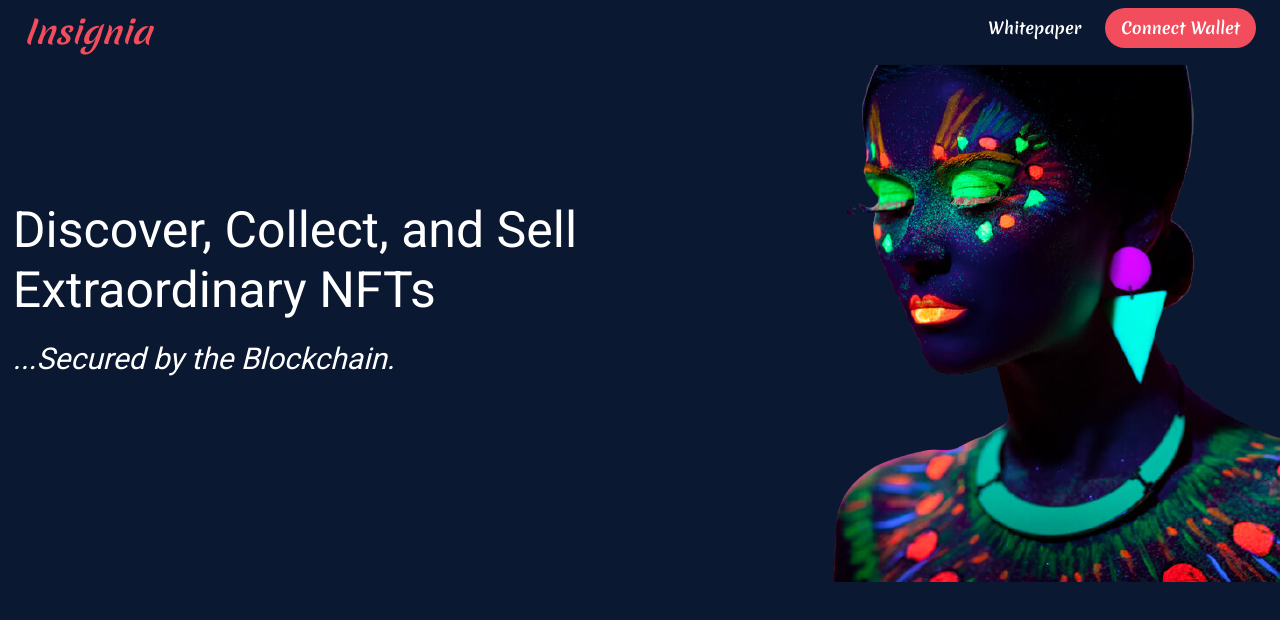
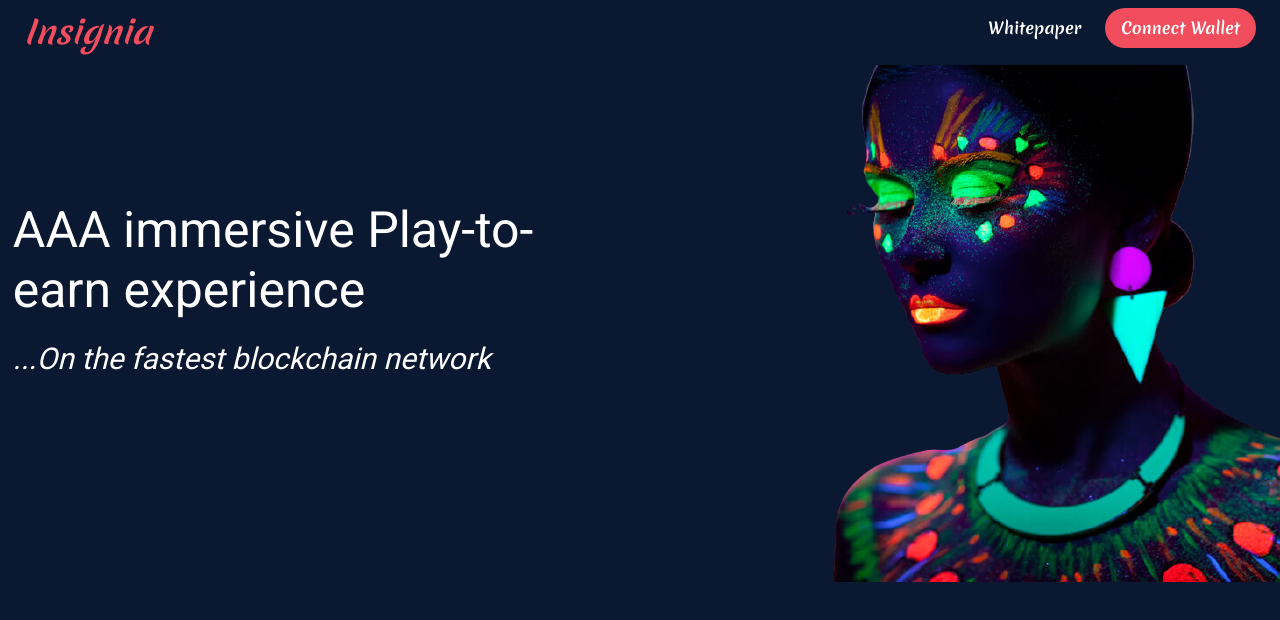
Before and after one commit to george-shammar/Insignia, a React (Create React App) app: page / in a window 1280 px wide. Shown: the top 620 px of the page. Built offline with nearby package versions, Linux system fonts and the light colour scheme.

Commit message:
Update image

```diff
--- a/src/components/Home.js
+++ b/src/components/Home.js
@@ -9,8 +9,8 @@ const SECOND_PAGE = '15_SECONDS';
 const FirstComponent = () => (
   <div className="front animate__animated animate__fadeIn">
       <div className="heading">
-        <p className="white title-one">Discover, Collect, and Sell Extraordinary NFTs</p>
-        <p className="white title-two">...Secured by the Blockchain.</p>
+        <p className="white title-one">AAA immersive Play-to-earn experience</p>
+        <p className="white title-two">...On the fastest blockchain network</p>
       </div>
       {/* <p><Link to="/Whitepaper" className="px-3 border-0 rounded-pill p-2 wallet white enter">Explore the Market Place</Link></p> */}
   </div>
@@ -19,7 +19,7 @@ const FirstComponent = () => (
 const SecondComponent = () => (
   <div className="frame animate__animated animate__fadeIn second">
       <div className="heading">
-        <p className="white title-three">The Best of African and Carribean Creative Talents in One Place</p>
+        <p className="white title-three">Place holder</p>
         <p className="white title-two">...Rare Arts and Digital Assets.</p>
       </div>
       {/* <p><Link to="/MarketPLace" className="px-3 border-0 rounded-pill p-2 wallet white enter">Explore the Market Place</Link></p> */}
```
